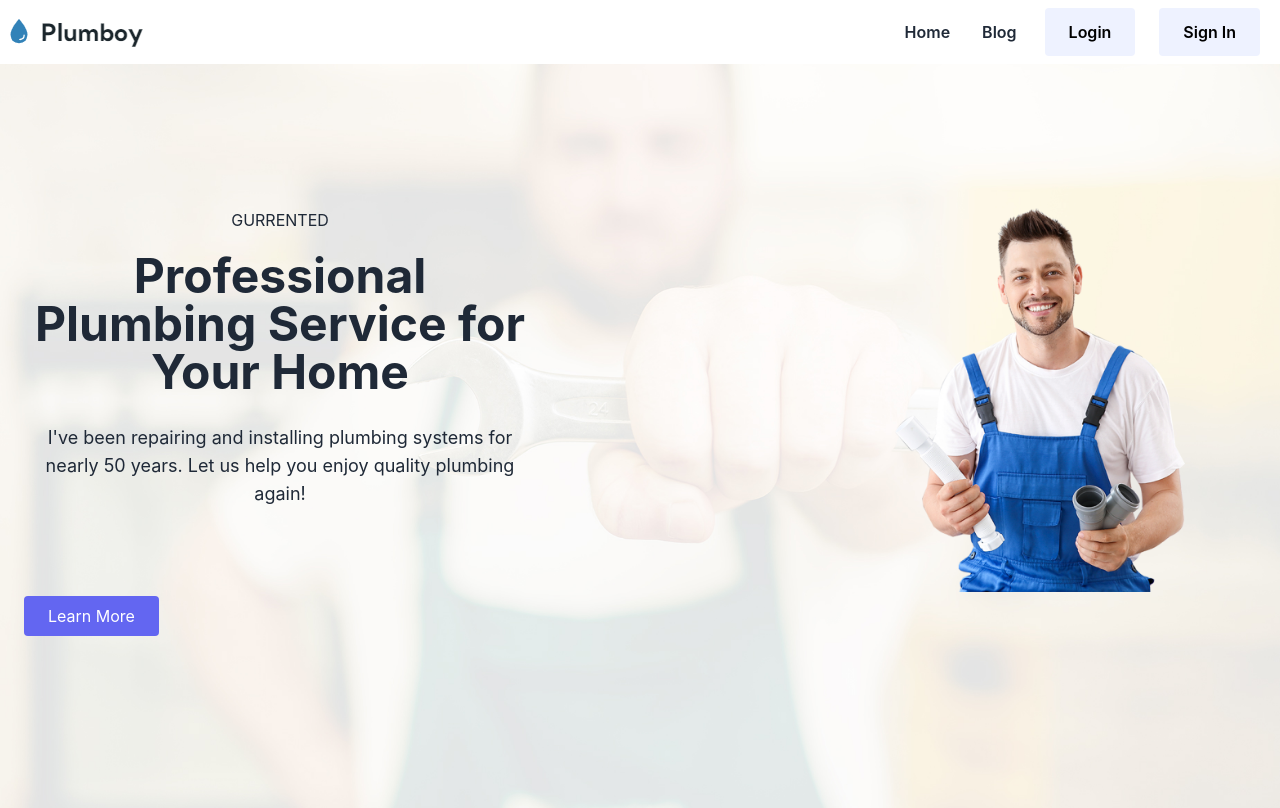
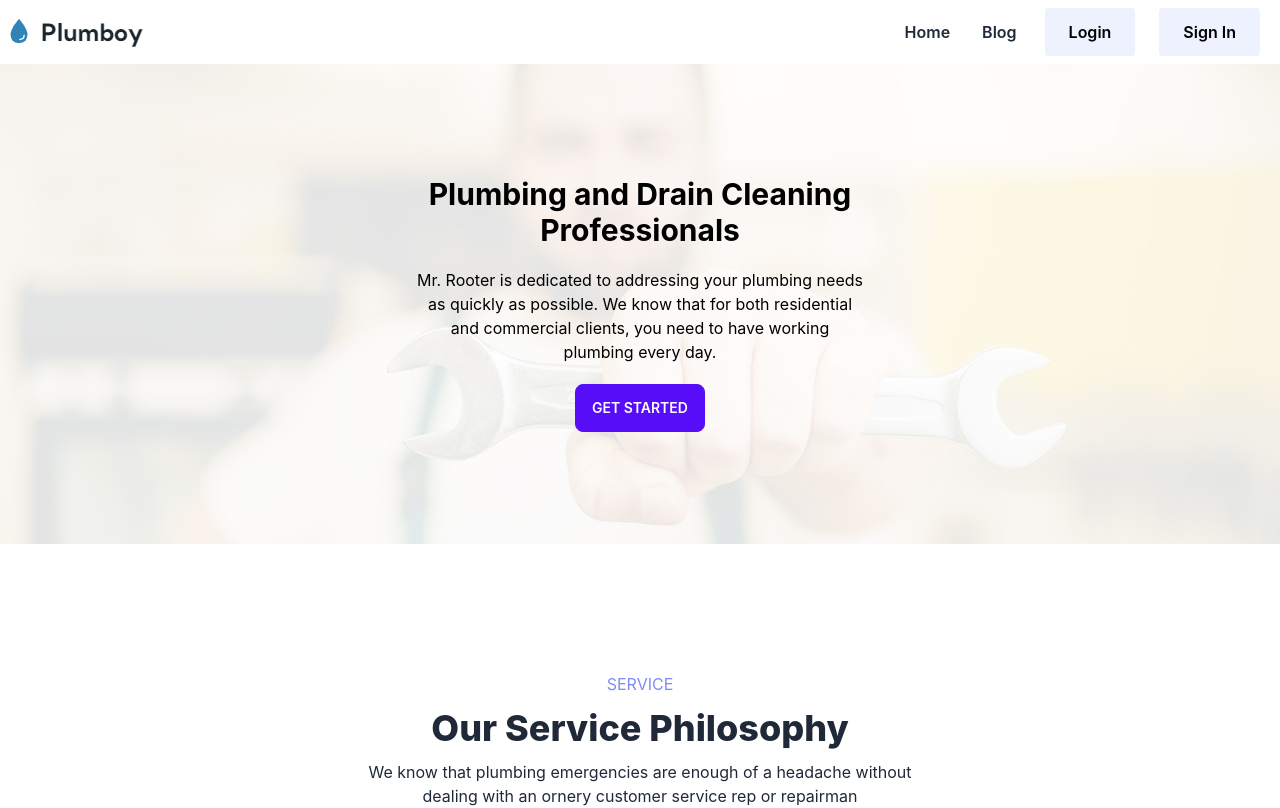
Before and after one commit to shahedmridhaa/Plumboy, a React (Create React App) app: page / in a window 1280 px wide. Shown: the top 808 px of the page. Built offline with nearby package versions, Linux system fonts and the light colour scheme; no server answers.

Commit message:
final commit

```diff
--- a/src/Pages/Home/Banner/Banner.css
+++ b/src/Pages/Home/Banner/Banner.css
@@ -4,12 +4,11 @@
     background-size: cover;
     background-repeat: no-repeat;
 
+    height: 60vh;
 }
 
 
-.banner-text{
-    margin-top: 90px;
-}
+
 .banner-btn	{
     color: #818cf8;
 }
--- a/src/Pages/Home/Banner/Banner.js
+++ b/src/Pages/Home/Banner/Banner.js
@@ -1,41 +1,26 @@
 import React from "react";
 import { Link } from "react-router-dom";
 import "./Banner.css";
-import bannerman from "../../../assest/man.png";
+// import bannerman from "../../../assest/man.png";
 
 const Banner = () => {
   return (
-    <section className="banner">
-      <div className="container flex flex-col justify-center p-6 mx-auto  lg:flex-row lg:justify-between">
-        <div className="flex flex-col justify-center text-center rounded-sm lg:max-w-md xl:max-w-lg lg:text-left">
-          <span className="dark:text-indigo-400 text-md">GURRENTED</span>
-
-          <h1 className="text-5xl font-bold my-5">
-            Professional Plumbing Service for Your Home
+    <div className="hero banner">
+      <div className=" bg-opacity-60"></div>
+      <div className="hero-content text-center text-neutral-content">
+        <div className="max-w-md text-black">
+          <h1 className="mb-5 text-3xl font-bold">
+           Plumbing and Drain Cleaning Professionals
           </h1>
-          <span className="py-2 text-lg">
-          I've been repairing and installing plumbing systems for nearly 50 years. Let us help you enjoy quality plumbing again!
-          </span>
-          <div className="flex flex-col space-y-4 sm:items-center sm:py-20 sm:justify-center sm:flex-row sm:space-y-0 sm:space-x-4 lg:justify-start">
-            <Link
-              rel="noopener noreferrer"
-              to="/blog"
-              className="flex text-white text-center bg-indigo-500 border-0 py-2 px-6 focus:outline-none hover:bg-indigo-600 rounded"
-            >
-              Learn More
-            </Link>
-
-          </div>
-        </div>
-        <div className="flex items-center justify-center p-6 mt-8 lg:mt-0 h-72 sm:h-80 lg:h-96 xl:h-112 2xl:h-full">
-          <img
-            src={bannerman}
-            alt=""
-            className="w-96 object-contain h-72 sm:h-80 lg:h-96 xl:h-112 2xl:h-full"
-          />
+          <p className="mb-5">
+          Mr. Rooter is dedicated to addressing your plumbing needs as quickly as possible. We know that for both residential and commercial clients, you need to have working plumbing every day.
+          </p>
+          <Link to="/blog">
+          <button className="btn btn-primary">Get Started</button>
+          </Link>
         </div>
       </div>
-    </section>
+    </div>
   );
 };
 
```
